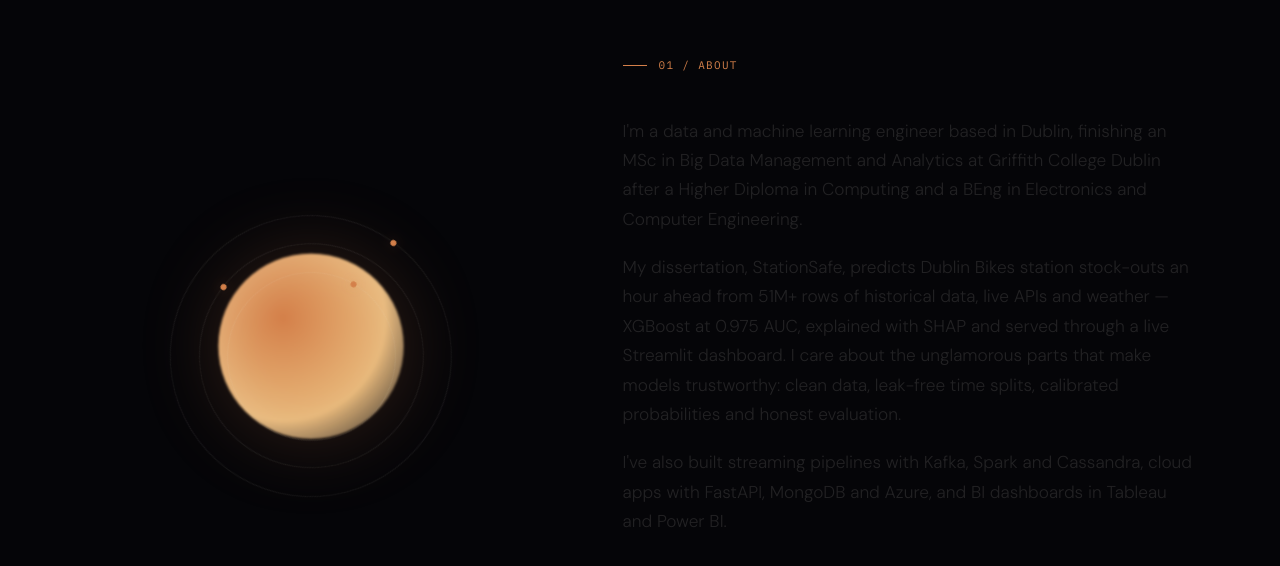
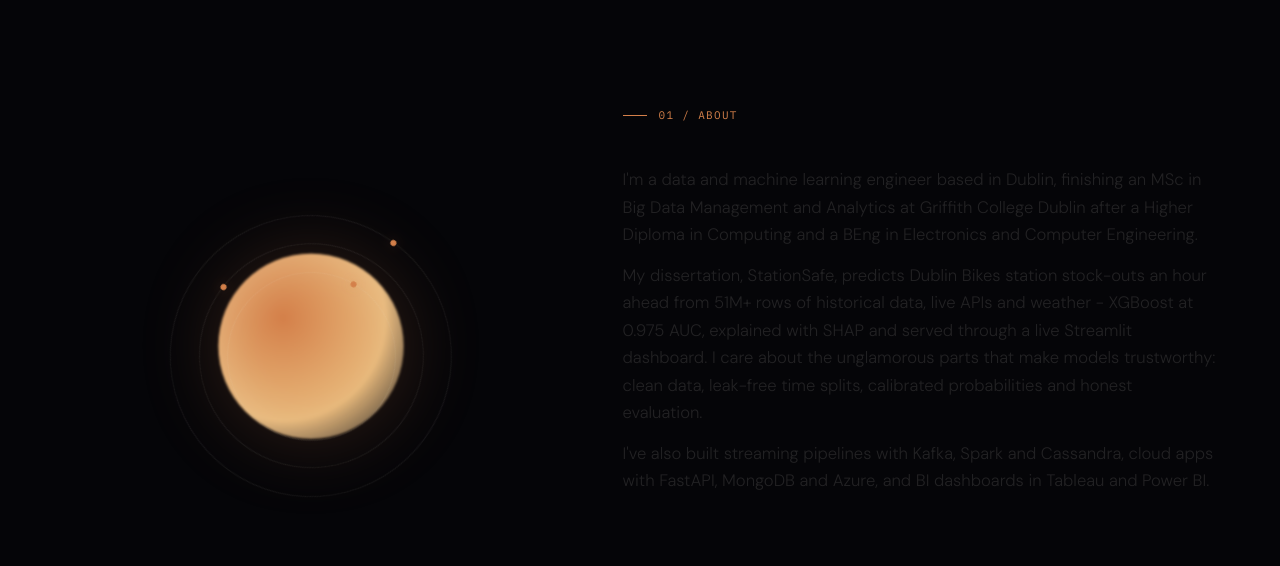
Before and after one commit to mikebros2906/portfolio-gsap, a plain HTML site: page index.html in a window 1280 px wide. Shown: the part 1644-2210 px from the top of the page. Drawn offline with nearby package versions, Linux system fonts and the light colour scheme; animation ran at ten frames a second.

Commit message:
bug fixes

```diff
--- a/app.js
+++ b/app.js
@@ -978,12 +978,12 @@
       });
     });
 
-    // --- ABOUT: pinned word reveal (desktop only) ---
-    mediaQuery.add("(min-width: 861px)", () => {
+    // --- ABOUT: pinned word reveal (desktop, tall-enough windows only) ---
+    mediaQuery.add("(min-width: 861px) and (min-height: 620px)", () => {
       const aboutSection = document.querySelector(".about");
       const aboutWords = aboutSection.querySelectorAll(".about__text .word");
       const wordCount = aboutWords.length;
-      const scrollDistance = Math.max(wordCount * 18, innerHeight * 1.5);
+      const scrollDistance = Math.max(wordCount * 10, innerHeight * 1.2);
 
       aboutSection.style.height = `${scrollDistance + innerHeight}px`;
 
--- a/portfolio-data.json
+++ b/portfolio-data.json
@@ -3,7 +3,7 @@
     "fullName": "Somik Chowdhury",
     "headline": "Data Analyst & ML Engineer — MSc Big Data Management and Analytics, Griffith College Dublin. I build end-to-end pipelines: messy raw data in, calibrated and explainable predictions out.",
     "location": "Dublin, Ireland",
-    "summary": "I'm a data and machine learning engineer based in Dublin, finishing an MSc in Big Data Management and Analytics at Griffith College Dublin after a Higher Diploma in Computing and a BEng in Electronics and Computer Engineering.\n\nMy dissertation, StationSafe, predicts Dublin Bikes station stock-outs an hour ahead from 51M+ rows of historical data, live APIs and weather — XGBoost at 0.975 AUC, explained with SHAP and served through a live Streamlit dashboard. I care about the unglamorous parts that make models trustworthy: clean data, leak-free time splits, calibrated probabilities and honest evaluation.\n\nI've also built streaming pipelines with Kafka, Spark and Cassandra, cloud apps with FastAPI, MongoDB and Azure, and BI dashboards in Tableau and Power BI.",
+    "summary": "I'm a data and machine learning engineer based in Dublin, finishing an MSc in Big Data Management and Analytics at Griffith College Dublin after a Higher Diploma in Computing and a BEng in Electronics and Computer Engineering.\n\nMy dissertation, StationSafe, predicts Dublin Bikes station stock-outs an hour ahead from 51M+ rows of historical data, live APIs and weather - XGBoost at 0.975 AUC, explained with SHAP and served through a live Streamlit dashboard. I care about the unglamorous parts that make models trustworthy: clean data, leak-free time splits, calibrated probabilities and honest evaluation.\n\nI've also built streaming pipelines with Kafka, Spark and Cassandra, cloud apps with FastAPI, MongoDB and Azure, and BI dashboards in Tableau and Power BI.",
     "contacts": {
       "email": "somikireland2906@gmail.com",
       "linkedin": "https://www.linkedin.com/in/somikchowdhury",
--- a/styles.css
+++ b/styles.css
@@ -818,9 +818,9 @@ body.cursor-hover .cursor-ring {
 
 /* Logo positions — scattered around viewport edges */
 .tl--1  { top: 12%;    left: 8%; }
-.tl--2  { top: 8%;     left: 28%; }
+.tl--2  { top: 27%;    left: 14%; }
 .tl--3  { top: 15%;    right: 6%; }
-.tl--4  { top: 6%;     right: 26%; }
+.tl--4  { top: 27%;    right: 13%; }
 .tl--5  { bottom: 28%; left: 5%; }
 .tl--6  { bottom: 14%; left: 18%; }
 .tl--7  { bottom: 12%; right: 5%; }
@@ -2975,3 +2975,31 @@ body.cursor-hover .cursor-ring {
   .contact-form__row { grid-template-columns: 1fr; }
   .contact-form__actions .btn { width: 100%; justify-content: center; }
 }
+
+
+/* --- About: no scroll-inside-scroll ---
+   The text column used to have its own scrollbar (max-height + overflow:auto)
+   inside a pinned section, so the wheel got trapped in it. Now the column
+   never scrolls; the text scales with viewport height so it fits instead. */
+.about__right {
+  max-height: none;
+  overflow: visible;
+  padding-right: 0;
+}
+@media (min-width: 861px) {
+  .about__text {
+    font-size: clamp(14px, min(1.3vw, 2.1vh), 18px);
+    line-height: 1.65;
+    margin-bottom: 24px;
+  }
+  .about__text p { margin-bottom: 0.8em; }
+}
+
+/* Very short desktop windows: don't pin About at all — show it as a
+   normal section (matches the JS media query in app.js). */
+@media (min-width: 861px) and (max-height: 619px) {
+  .about { height: auto !important; }
+  .about__pin { position: relative; height: auto; padding: 100px clamp(24px, 5vw, 64px); }
+  .about__text .word { opacity: 1 !important; }
+  .about__langs { opacity: 1 !important; }
+}
```
